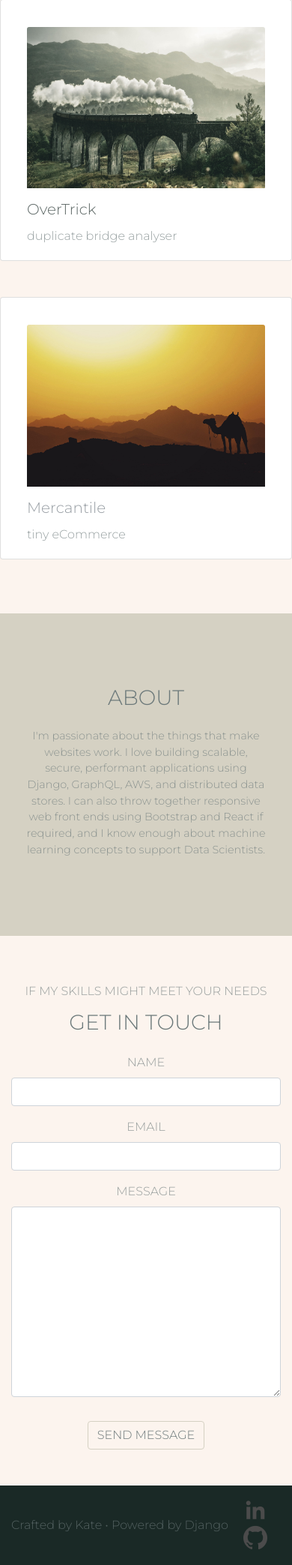
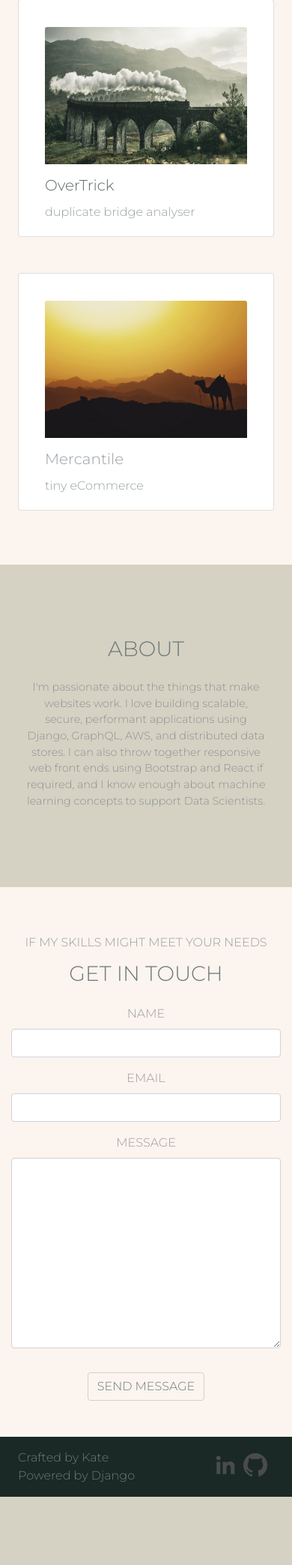
Before and after one commit to katemakescode/behind-the-web, a Django app: template tinypage/home/templates/home/index.html in a window 390 px wide. Shown: the part 566-2653 px from the top of the page at 75% size. After the commit the page ends 2562 px from the top, so only its background shows below. Run offline with Django 3.2, Linux system fonts and the light colour scheme; the template is opened without the code that fills it: values that come from a table or form of the project are taken from there, others are empty; parts of the project's set-up code (start-up, migrations or seed data) failed here and were passed over; some libraries are stand-ins or nearby versions.

Commit message:
Add responsive stacking to footer Make bullet disappear on mobile

```diff
--- a/tinypage/home/templates/home/index.html
+++ b/tinypage/home/templates/home/index.html
@@ -12,7 +12,8 @@
 {% endblock stylesheets %}
 
 {% block content %}
-    <nav class="navbar navbar-dark navbar-expand-lg px-lg-5 py-3 bg-color-dark">
+    <nav class="navbar navbar-dark navbar-expand-lg px-4 px-lg-5 py-3
+    bg-color-dark">
         <a href="{% url 'tinypage:index' %}" class="navbar-brand">
             Kate McKenzie
         </a>
@@ -60,7 +61,7 @@
                 <h3>PROJECTS</h3>
             </div>
             <div class="row d-flex justify-content-center">
-                <div class="card col-md-3 mx-md-5 my-4 pt-3">
+                <div class="card col-md-3 mx-4 mx-md-5 my-4 pt-3">
                     <div class="card-body">
                         <img class="card-img-top"
                              alt="Photo of bridge by Roland Lösslein on Unsplash"
@@ -73,7 +74,7 @@
                         <p class="card-text">duplicate bridge analyser</p>
                     </div>
                 </div>
-                <div class="card col-md-3 mx-md-5 my-4 pt-3">
+                <div class="card col-md-3 mx-4 mx-md-5 my-4 pt-3">
                     <div class="card-body">
                         <img class="card-img-top"
                              alt="Photo of camel in desert by Mariam Soliman on Unsplash"
@@ -109,22 +110,29 @@
         {% include "contact/message.html" %}
     </section>
 
-    <section id="footer" class="py-3 bg-color-dark">
-        <div class="container">
-            <div class="row align-items-center">
-                <div class="col-10 text-md-left">
-                    <h6 class="mb-0">
-                        <span>Crafted by Kate</span> &bull;
-                        <span>Powered by Django</span>
-                    </h6>
+    <section id="footer" class="bg-color-dark">
+        <div class="container-fluid pl-4 pr-5 px-lg-5">
+            <div class="row py-3 align-items-center">
+                <div class="col-8 col-md-10">
+                    <div class="d-flex flex-column flex-md-row">
+                        <div class="pr-lg-2">Crafted by Kate</div>
+                        <div class="d-none d-md-inline">&bull;</div>
+                        <div class="pl-lg-2">Powered by Django</div>
+                    </div>
                 </div>
-                <div class="col-2 p-0 text-md-right">
-                    <a class="pr-md-5 icon-linkedin social-button borderless"
-                       href="https://www.linkedin.com/in/katemckenzie/">
-                    </a>
-                    <a class="icon-github social-button borderless"
-                       href="https://github.com/katemakescode/tinypage">
-                    </a>
+                <div class="col-4 col-md-2 px-0">
+                    <div class="d-flex justify-content-end">
+                        <div class="pr-2 pr-lg-3">
+                            <a class="icon-linkedin social-button borderless"
+                               href="https://www.linkedin.com/in/katemckenzie/">
+                            </a>
+                        </div>
+                        <div>
+                            <a class="icon-github social-button borderless"
+                               href="https://github.com/katemakescode/tinypage">
+                            </a>
+                        </div>
+                    </div>
                 </div>
             </div>
         </div>
```
